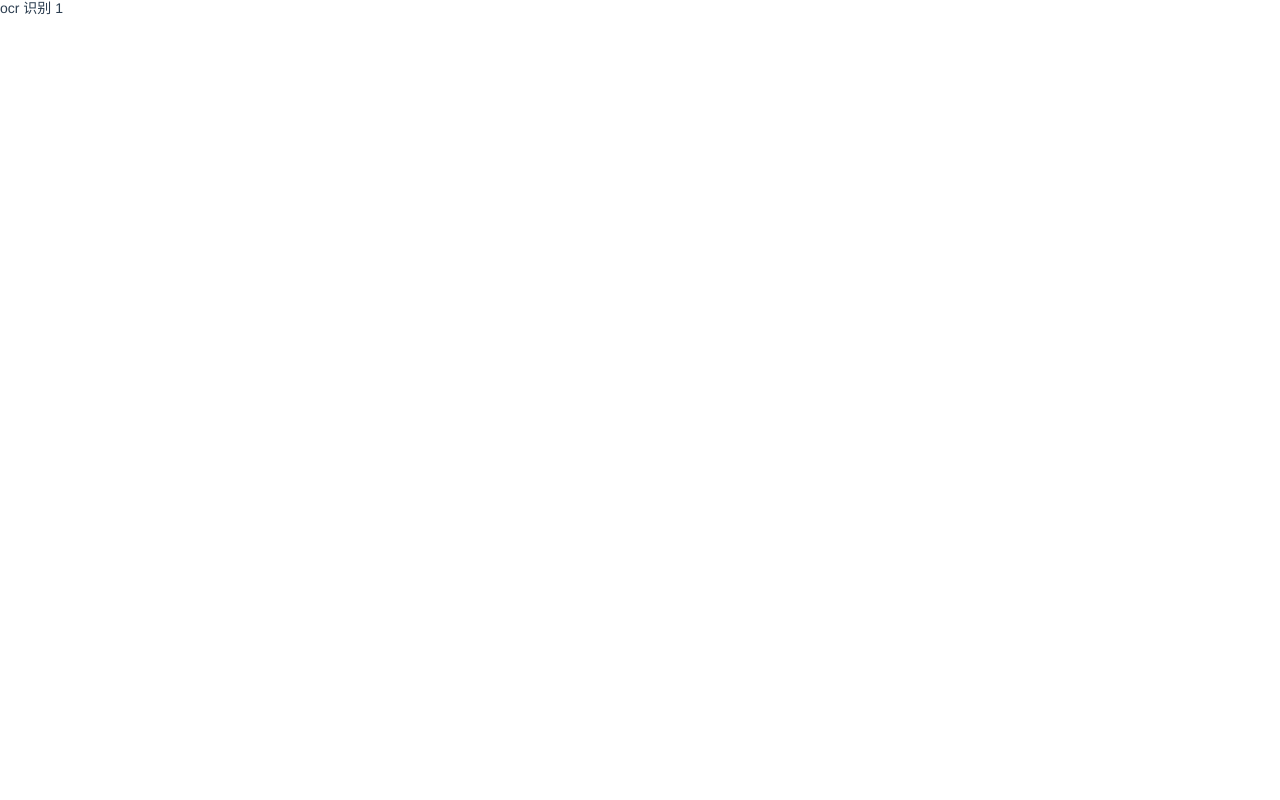
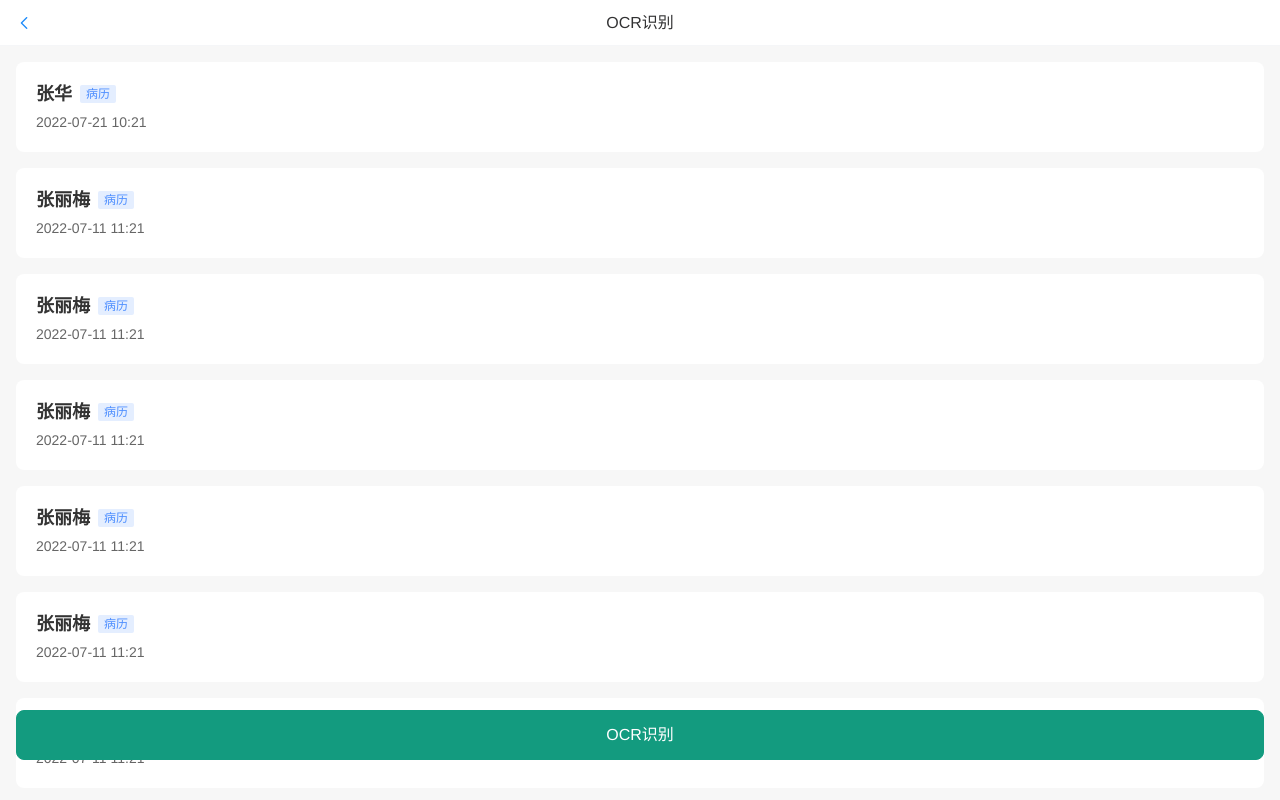
Before and after one commit to appleHcwang/yys_html, a Vue app in the folder yysClient/: page /OcrList/1 in a window 1280 px wide. Built offline with nearby package versions, Linux system fonts and the light colour scheme.

Commit message:
feat: ocr识别

```diff
--- a/yysClient/src/App.vue
+++ b/yysClient/src/App.vue
@@ -35,9 +35,6 @@ watch: {
 </script>
 
 <style lang="scss">
-.app-view {
-  // background: yellow;
-}
 #app {
   font-family: Avenir, Helvetica, Arial, sans-serif;
   -webkit-font-smoothing: antialiased;
@@ -139,3 +136,18 @@ watch: {
     }
   }
 </style>
+
+<style lang="scss">
+body{
+  padding: 0;
+  margin: 0;
+  color: #333;
+
+}
+
+html{
+
+
+}
+
+</style>
--- a/yysClient/src/components/router/index.js
+++ b/yysClient/src/components/router/index.js
@@ -13,6 +13,9 @@ import CommonIframe from '../views/home/common-iframe.vue'
 import DeptSelect from '../views/home/dept-select.vue'
 
 import OcrRecognizeList from '../views/OCR/OcrRecognizeList.vue'
+
+
+import OcrRecognize from '../views/OCR/OcrRecognize.vue'
 
 //登陆
 export const loginRouter = {
@@ -61,6 +64,16 @@ export const otherRouter = [
         hidden: true,
         component: OcrRecognizeList
 
+    },
+    {
+        path: '/OcrRecognize',
+        name: 'OcrRecognize',
+        meta: {
+            title: 'OCR识别',
+            index: 6,
+        },
+        hidden: true,
+        component: OcrRecognize
     }
 ]
 
--- /dev/null
+++ b/yysClient/src/components/views/OCR/OcrListCard.vue
@@ -0,0 +1,81 @@
+<template>
+  <div class="ocr-list-card">
+    <van-swipe-cell  class="swipe-cell">
+      <div class="card-cnt">
+        <div style="display: flex; align-items: center">
+          <span class="cnt-name">{{ itemObj.patName }}</span>
+          <span class="cnt-state">病历</span>
+        </div>
+        <p class="cnt-date">{{ itemObj.date }}</p>
+      </div>
+
+      <template #right>
+        <van-button square text="删除" type="danger" class="delete-button" @click="clickItem"/>
+      </template>
+    </van-swipe-cell>
+  </div>
+</template>
+
+<script>
+export default {
+  name: "OcrListCard",
+  components: {},
+  props: {
+    itemObj: {},
+  },
+  data() {
+    return {
+      loading: false,
+      finished: false,
+      pageNum: "1",
+    };
+  },
+  created() {
+    // this.loadCaseList();
+  },
+  mounted() {},
+  methods: {
+    clickItem() {
+    alert(JSON.stringify(this.itemObj));
+    },
+  },
+};
+</script>
+<style lang="scss">
+.ocr-list-card {
+  width: 100%;
+  padding: 16px 16px 0px 16px;
+  background-color: #f7f7f7;
+  .swipe-cell {
+    background-color: white;
+    border-radius: 8px;
+    .card-cnt {
+      height: 90px;
+      padding: 20px 0px 0px 20px;
+      .cnt-name {
+        font-weight: bold;
+        color: #333333;
+        line-height: 24px;
+        font-size: 18px;
+      }
+      .cnt-state {
+        margin-left: 8px;
+        background-color: rgba(77, 142, 255, 0.15);
+        border-radius: 2px;
+        padding: 0px 6px 0px 6px;
+        font-size: 12px;
+        color: #4d8eff;
+        line-height: 18px;
+      }
+      .cnt-date {
+        padding-top: 8px;
+        font-size: 14px;
+        color: #666666;
+      }
+    }
+    .delete-button {
+      height: 100%;
+    }
+  }
+}
+</style>
--- /dev/null
+++ b/yysClient/src/components/views/OCR/OcrRecognize.vue
@@ -0,0 +1,60 @@
+<template>
+  <div class="ocr-recognize">
+    <van-nav-bar
+      :fixed="true"
+      :placeholder="true"
+      :safe-area-inset-top="true"
+      title="OCR识别"
+      left-arrow
+      @click-left="$router.back(-1)"
+    >
+    </van-nav-bar>
+   <div style="background-color:#f7f7f7;height:16px"></div>
+    <div class="ocr-recognize-cnt">
+      <van-cell title="患者姓名" is-link value="内容" />
+      <van-cell title="识别类型" is-link value="内容" />
+
+      <van-uploader
+        :after-read="afterRead"
+        v-model="fileList"
+        multiple
+        :max-count="1"
+      />
+    </div>
+  </div>
+</template>
+<script>
+export default {
+  name: "OcrRecognize",
+  components: {},
+
+  data() {
+    return {
+      fileList: [],
+    };
+  },
+  created() {
+    // this.loadCaseList();
+  },
+  mounted() {},
+  methods: {
+    afterRead(file) {
+      // 此时可以自行将文件上传至服务器
+      console.log("889977");
+      console.log(JSON.stringify(file));
+    },
+  },
+};
+</script>
+<style scoped lang="scss">
+.ocr-recognize {
+    &-cnt {
+
+      height:calc(100vh - 56px);
+    }
+}
+
+::v-deep .van-cell {
+  line-height: 36px;
+}
+</style>
--- a/yysClient/src/components/views/OCR/OcrRecognizeList.vue
+++ b/yysClient/src/components/views/OCR/OcrRecognizeList.vue
@@ -1,54 +1,93 @@
 <template>
   <div class="ocr-recognize-list">
- ocr 识别
- {{ $route.params.id }}
+    <van-nav-bar
+      :fixed="true"
+      :placeholder="true"
+      :safe-area-inset-top="true"
+      title="OCR识别"
+      left-arrow
+      @click-left="$router.back(-1)"
+    >
+    </van-nav-bar>
+    <div class="list-cnt">
+      <div style="margin-bottom: 106px">
+        <OcrListCard
+          v-for="item in ocrList"
+          :itemObj="item"
+          :key="item.id"
+        ></OcrListCard>
+      </div>
+
+      <van-button
+        type="primary"
+        size="large"
+        @click="gotoOcrRecognize"
+        color="#139B7F"
+        style="
+          position: fixed;
+          left: 16px;
+          bottom: 40px;
+          width: calc(100vw - 32px);
+          border-radius: 8px;
+        "
+        >OCR识别</van-button
+      >
+    </div>
+
+    <!-- <OcrListCard></OcrListCard> -->
   </div>
 </template>
 <script>
+import OcrListCard from "@/components/views/OCR/OcrListCard.vue";
+export default {
+  name: "OcrRecognizeList",
+  components: {
+    OcrListCard,
+  },
 
-export default {
-  name:'OcrRecognizeList',
-  components:{
+  data() {
+    return {
+      ocrList: [
+        { patName: "张华", date: "2022-07-21 10:21", state: "1", id: "1" },
+        { patName: "张丽梅", date: "2022-07-11 11:21", state: "2", id: "2" },
+        { patName: "张丽梅", date: "2022-07-11 11:21", state: "2", id: "2" },
+        { patName: "张丽梅", date: "2022-07-11 11:21", state: "2", id: "2" },
+        { patName: "张丽梅", date: "2022-07-11 11:21", state: "2", id: "2" },
+        { patName: "张丽梅", date: "2022-07-11 11:21", state: "2", id: "2" },
+        { patName: "张丽梅", date: "2022-07-11 11:21", state: "2", id: "2" },
+        { patName: "张丽梅", date: "2022-07-11 11:21", state: "2", id: "2" },
+        { patName: "张丽梅", date: "2022-07-11 11:21", state: "2", id: "2" },
+        { patName: "张丽梅", date: "2022-07-11 11:21", state: "2", id: "2" },
+        { patName: "张丽梅", date: "2022-07-11 11:21", state: "2", id: "2" },
+      ],
+      loading: false,
+      finished: false,
+      pageNum: "1",
+    };
+  },
+  created() {
+    // this.loadCaseList();
+  },
+  mounted() {},
+  methods: {
+    gotoOcrRecognize() {
+      alert("ocr");
+    },
+  },
+};
+</script>
+<style lang="scss">
+.ocr-recognize-list {
+  height: 100%;
+  background-color: #f7f7f7;
 
-  },
-  data(){
-    return {
-      options:[
-        {
-          name:'院内病历',
-          label:'院内病历'
-        },
-        {
-          name:'语音病历',
-          label:'语音病历'
-        },
-      ],
-      hospitalRecords:[],//院内病历
-      voiceRecords:[],// 语音病历
-      loading:false,
-      finished:false,
-      pageNum:'1'
-    }
-  },
-  created(){
-
-    // this.loadCaseList();
-
-  },
-  mounted(){
-
-
-  },
-  methods:{
-
-
+  .list-cnt {
+    height: calc(100vh - 46px);
+    overflow: auto;
+    -webkit-overflow-scrolling: touch;
   }
 }
-</script>
-<style lang="scss">
-.ocr-recognize-list{
 
-
-
+::v-deep .van-button-large-height {
 }
 </style>
--- a/yysClient/src/config/vant.config.js
+++ b/yysClient/src/config/vant.config.js
@@ -1,7 +1,8 @@
 import {
     Button, List, Cell, CellGroup,
     Form, Field, Tabbar, TabbarItem,
-    Swipe, SwipeItem, Search, Grid, GridItem, NavBar, Icon, Tab, Tabs,PullRefresh,IndexBar, IndexAnchor,Popup,Picker
+    Swipe, SwipeItem, Search, Grid, GridItem, NavBar, Icon, Tab,
+     Tabs,PullRefresh,IndexBar, IndexAnchor,Popup,Picker,SwipeCell,Card,Uploader
 } from 'vant';
 import { Lazyload } from 'vant';
 import { Dialog } from 'vant';
@@ -31,4 +32,7 @@ export function vant(app) {
     app.use(IndexAnchor);
     app.use(Popup);
     app.use(Picker);
+    app.use(SwipeCell);
+    app.use(Card);
+    app.use(Uploader);
 }
```
